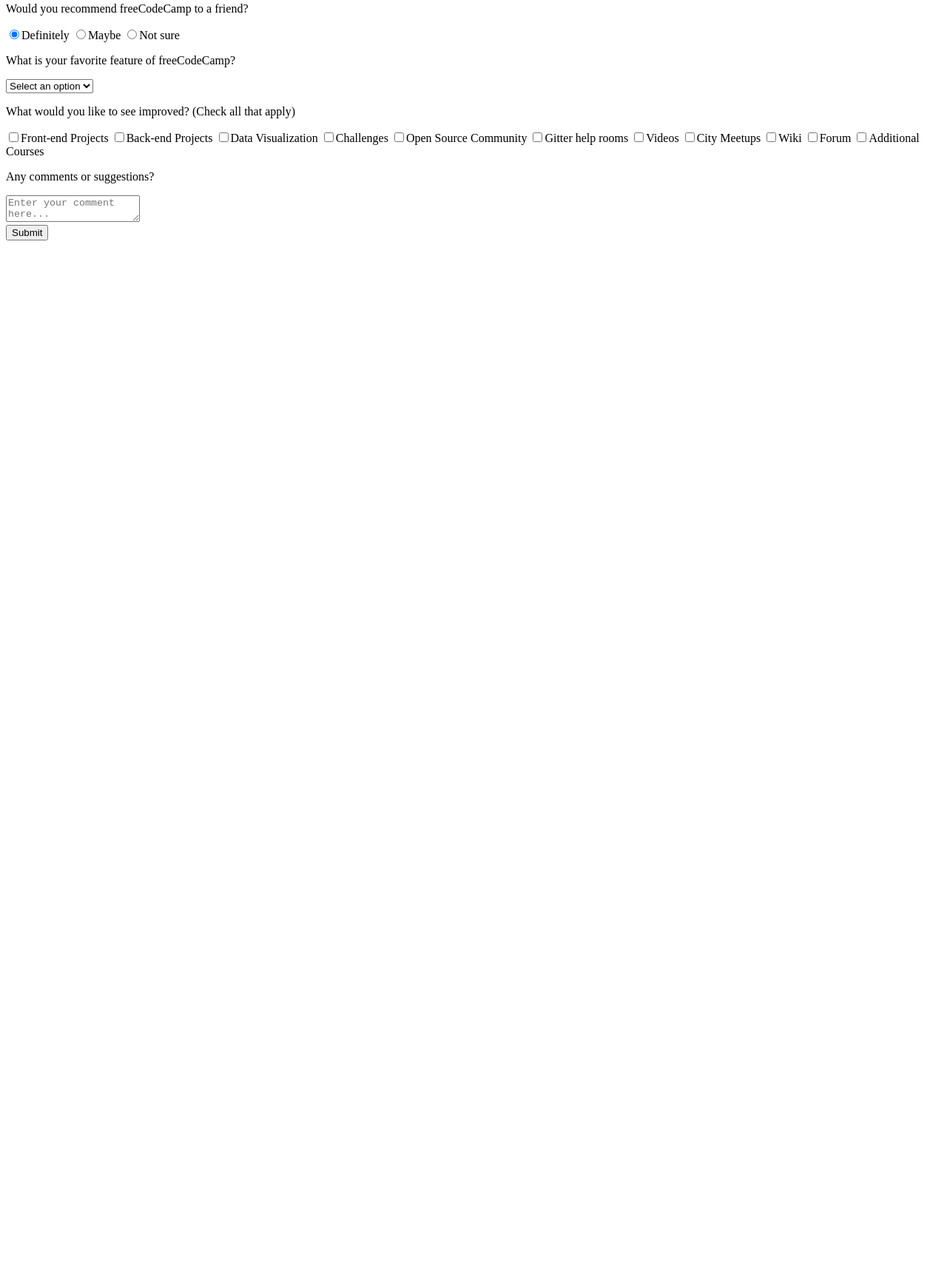
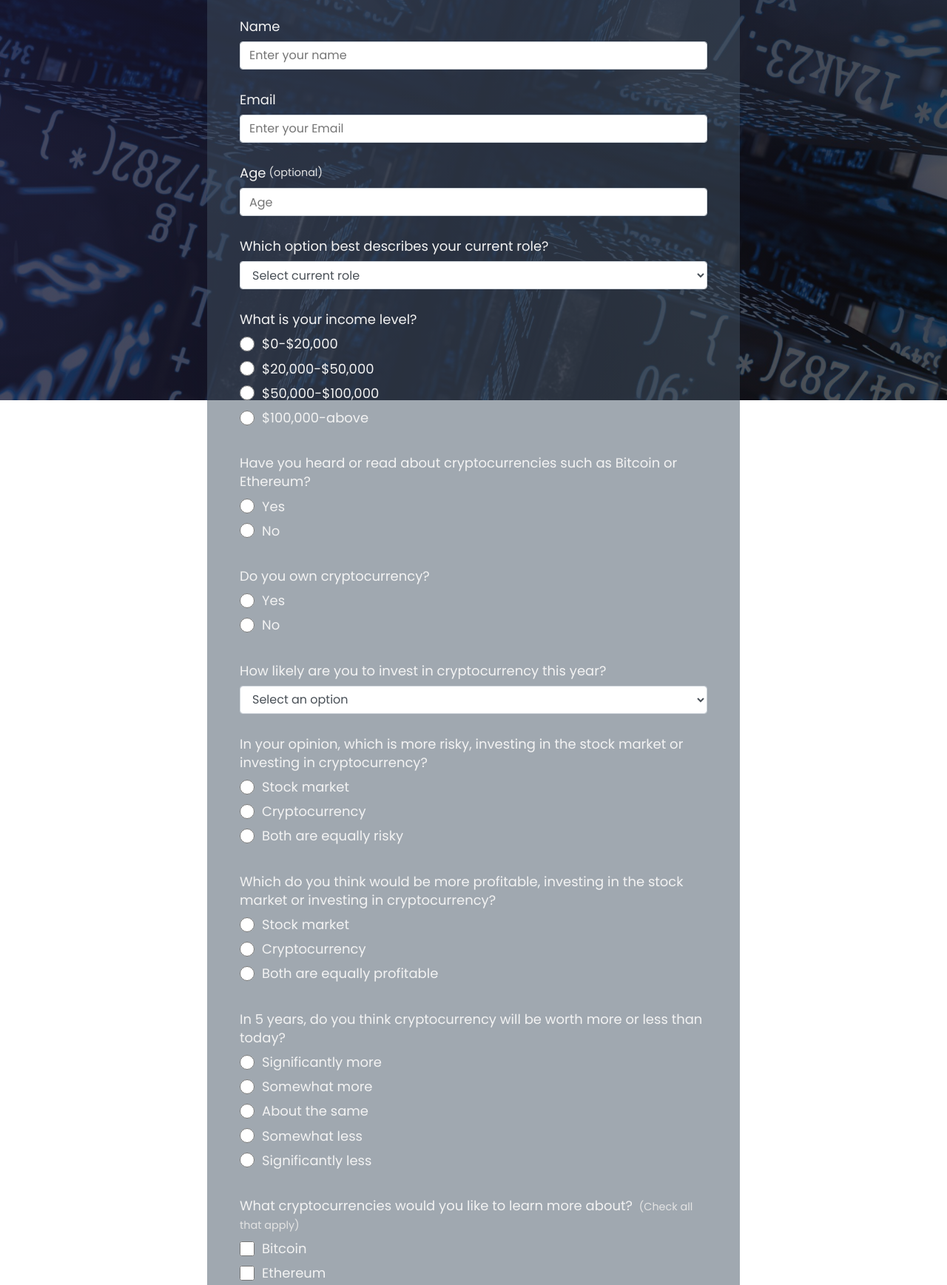
Before and after one commit to KeithGiss/FCC-Survey-Form, a plain HTML site: page index.html in a window 1280 px wide. Shown: the part 259-1996 px from the top of the page at 74% size. Before the commit the page ends 800 px from the top, so only its background shows below. Drawn offline with Linux system fonts and the light colour scheme.

Commit message:
finished final colors

```diff
--- a/index.html
+++ b/index.html
@@ -4,10 +4,11 @@
     <meta charset="UTF-8">
     <meta http-equiv="X-UA-Compatible" content="IE=edge">
     <meta name="viewport" content="width=device-width, initial-scale=1.0">
-    <title>freeCodeCamp Survey Form</title>
-    <link rel="stylesheet" type="text/css" href="style.css>"
+    <title>Cryptocurrency Survey Form</title>
+    <link rel="stylesheet" type="text/css" href="style.css">"
 </head>
 <body>
+    <div id="main">
     <div class="container">
         <header class="header">
           <h1 id="title" class="text-center">Cryptocurrency Technology Investment Survey Form</h1>
@@ -59,152 +60,294 @@
               <option value="student">Student</option>
               <option value="job">Full Time Job</option>
               <option value="learner">Full Time Learner</option>
+              <option value="investor">Investor</option>
               <option value="preferNo">Prefer not to say</option>
               <option value="other">Other</option>
             </select>
           </div>
 
           <div class="form-group">
-            <p>Would you recommend freeCodeCamp to a friend?</p>
+            <p>What is your income level?</p>
             <label>
               <input
                 name="user-recommend"
-                value="definitely"
+                value="$0-$20,000"
                 type="radio"
                 class="input-radio"
-                checked
-              />Definitely</label
+              />$0-$20,000</label
             >
             <label>
               <input
                 name="user-recommend"
-                value="maybe"
+                value="$20,000-$50,000"
                 type="radio"
                 class="input-radio"
-              />Maybe</label
+              />$20,000-$50,000</label
             >
 
             <label
               ><input
                 name="user-recommend"
-                value="not-sure"
+                value="$50,000-$100,000"
                 type="radio"
                 class="input-radio"
-              />Not sure</label
+              />$50,000-$100,000</label
+            >
+            <label
+              ><input
+                name="user-recommend"
+                value="$100,000-above"
+                type="radio"
+                class="input-radio"
+              />$100,000-above</label
             >
           </div>
-
+          <div class="form-group">
+            <p>Have you heard or read about cryptocurrencies such as Bitcoin or Ethereum?</p>
+            <label>
+              <input
+                name="user-recommend"
+                value="yes"
+                type="radio"
+                class="input-radio"
+              />Yes</label
+            >
+            <label>
+              <input
+                name="user-recommend"
+                value="no"
+                type="radio"
+                class="input-radio"
+              />No</label
+            >
+          </div>
+          <div class="form-group">
+            <p>Do you own cryptocurrency?</p>
+            <label>
+              <input
+                name="user-recommend"
+                value="yes"
+                type="radio"
+                class="input-radio"
+              />Yes</label
+            >
+            <label>
+              <input
+                name="user-recommend"
+                value="no"
+                type="radio"
+                class="input-radio"
+              />No</label
+            >
+          </div>
           <div class="form-group">
             <p>
-              What is your favorite feature of freeCodeCamp?
+              How likely are you to invest in cryptocurrency this year?
             </p>
             <select id="most-like" name="mostLike" class="form-control" required>
               <option disabled selected value>Select an option</option>
-              <option value="challenges">Challenges</option>
-              <option value="projects">Projects</option>
-              <option value="community">Community</option>
-              <option value="openSource">Open Source</option>
+              <option value="extremely likely">Extremely likely</option>
+              <option value="very likely">Very likely</option>
+              <option value="somewhat likely">Somewhat likely</option>
+              <option value="not so likely">Not so likely</option>
+              <option value="not at all likely">Not at all likely</option>
             </select>
           </div>
-
+          <div class="form-group">
+            <p>In your opinion, which is more risky, investing in the stock market or investing in cryptocurrency?</p>
+            <label>
+              <input
+                name="user-recommend"
+                value="stock market"
+                type="radio"
+                class="input-radio"
+              />Stock market</label
+            >
+            <label>
+              <input
+                name="user-recommend"
+                value="cryptocurrency"
+                type="radio"
+                class="input-radio"
+              />Cryptocurrency</label
+            >
+            <label>
+                <input
+                  name="user-recommend"
+                  value="Both are equally risky"
+                  type="radio"
+                  class="input-radio"
+                />Both are equally risky</label
+              >
+          </div>
+          <div class="form-group">
+            <p>Which do you think would be more profitable, investing in the stock market or investing in cryptocurrency?</p>
+            <label>
+              <input
+                name="user-recommend"
+                value="stock market"
+                type="radio"
+                class="input-radio"
+              />Stock market</label
+            >
+            <label>
+              <input
+                name="user-recommend"
+                value="cryptocurrency"
+                type="radio"
+                class="input-radio"
+              />Cryptocurrency</label
+            >
+            <label>
+                <input
+                  name="user-recommend"
+                  value="Both are equally profitable"
+                  type="radio"
+                  class="input-radio"
+                />Both are equally profitable</label
+              >
+          </div>
+          <div class="form-group">
+            <p>In 5 years, do you think cryptocurrency will be worth more or less than today?</p>
+            <label>
+              <input
+                name="user-recommend"
+                value="significantly more"
+                type="radio"
+                class="input-radio"
+              />Significantly more</label
+            >
+            <label>
+              <input
+                name="user-recommend"
+                value="somewhat more"
+                type="radio"
+                class="input-radio"
+              />Somewhat more</label
+            >
+            <label>
+                <input
+                  name="user-recommend"
+                  value="about the same"
+                  type="radio"
+                  class="input-radio"
+                />About the same</label
+              >
+              <label>
+              <input
+              name="user-recommend"
+              value="somewhat less"
+              type="radio"
+              class="input-radio"
+            />Somewhat less</label
+          >
+          <label>
+            <input
+              name="user-recommend"
+              value="significantly less"
+              type="radio"
+              class="input-radio"
+            />Significantly less</label
+          >
+          </div>
           <div class="form-group">
             <p>
-              What would you like to see improved?
+              What cryptocurrencies would you like to learn more about?
               <span class="clue">(Check all that apply)</span>
             </p>
 
             <label
               ><input
                 name="prefer"
-                value="front-end-projects"
+                value="btc"
                 type="checkbox"
                 class="input-checkbox"
-              />Front-end Projects</label
+              />Bitcoin</label
             >
             <label>
               <input
                 name="prefer"
-                value="back-end-projects"
+                value="eth"
                 type="checkbox"
                 class="input-checkbox"
-              />Back-end Projects</label
+              />Ethereum</label
             >
             <label
               ><input
                 name="prefer"
-                value="data-visualization"
+                value="ada"
                 type="checkbox"
                 class="input-checkbox"
-              />Data Visualization</label
+              />Cardano</label
             >
             <label
               ><input
                 name="prefer"
-                value="challenges"
+                value="xrp"
                 type="checkbox"
                 class="input-checkbox"
-              />Challenges</label
+              />XRP</label
             >
             <label
               ><input
                 name="prefer"
-                value="open-source-community"
+                value="link"
                 type="checkbox"
                 class="input-checkbox"
-              />Open Source Community</label
+              />Chainlink</label
             >
             <label
               ><input
                 name="prefer"
-                value="gitter-help-rooms"
+                value="xlm"
                 type="checkbox"
                 class="input-checkbox"
-              />Gitter help rooms</label
+              />GStellar (XLM)</label
             >
             <label
               ><input
                 name="prefer"
-                value="videos"
+                value="vet"
                 type="checkbox"
                 class="input-checkbox"
-              />Videos</label
+              />VeChain (VET)</label
             >
             <label
               ><input
                 name="prefer"
-                value="city-meetups"
+                value="hbar"
                 type="checkbox"
                 class="input-checkbox"
-              />City Meetups</label
+              />Hedera Hashgraph (HBAR)</label
             >
             <label
               ><input
                 name="prefer"
-                value="wiki"
+                value="xdc"
                 type="checkbox"
                 class="input-checkbox"
-              />Wiki</label
+              />XDC Network (XDC)</label
             >
             <label
               ><input
                 name="prefer"
-                value="forum"
+                value="algo"
                 type="checkbox"
                 class="input-checkbox"
-              />Forum</label
+              />Algorand (ALGO)</label
             >
             <label
               ><input
                 name="prefer"
-                value="additional-courses"
+                value="flr"
                 type="checkbox"
                 class="input-checkbox"
-              />Additional Courses</label
+              />Spark (FLR)</label
             >
           </div>
 
           <div class="form-group">
-            <p>Any comments or suggestions?</p>
+            <p>Any comments or questions?</p>
             <textarea
               id="comments"
               class="input-textarea"
@@ -220,6 +363,7 @@
           </div>
         </form>
       </div>
-
+    </div>
 </body>
+<script src="https://cdn.freecodecamp.org/testable-projects-fcc/v1/bundle.js"></script>
 </html>
--- a/style.css
+++ b/style.css
@@ -4,7 +4,7 @@
   --color-white: #f3f3f3;
   --color-darkblue: #1b1b32;
   --color-darkblue-alpha: rgba(27, 27, 50, 0.8);
-  --color-green: #37af65;
+  --color-green: #0acc54;
 }
 
 *,
@@ -34,10 +34,10 @@ body::before {
   background: var(--color-darkblue);
   background-image: linear-gradient(
       115deg,
-      rgba(58, 58, 158, 0.8),
-      rgba(136, 136, 206, 0.7)
+      rgba(28, 28, 59, 0.8),
+      rgba(14, 13, 13, 0.7)
     ),
-    url(https://cdn.freecodecamp.org/testable-projects-fcc/images/survey-form-background.jpeg);
+    url(images/crypto-background.jpg);
   background-size: cover;
   background-repeat: no-repeat;
   background-position: center;
@@ -120,7 +120,7 @@ button {
 /* form */
 
 form {
-  background: var(--color-darkblue-alpha);
+  background: rgba(67, 83, 100, 0.507);
   padding: 2.5rem 0.625rem;
   border-radius: 0.25rem;
 }
```
Also changed, not shown: images/crypto-background.jpg (added).
